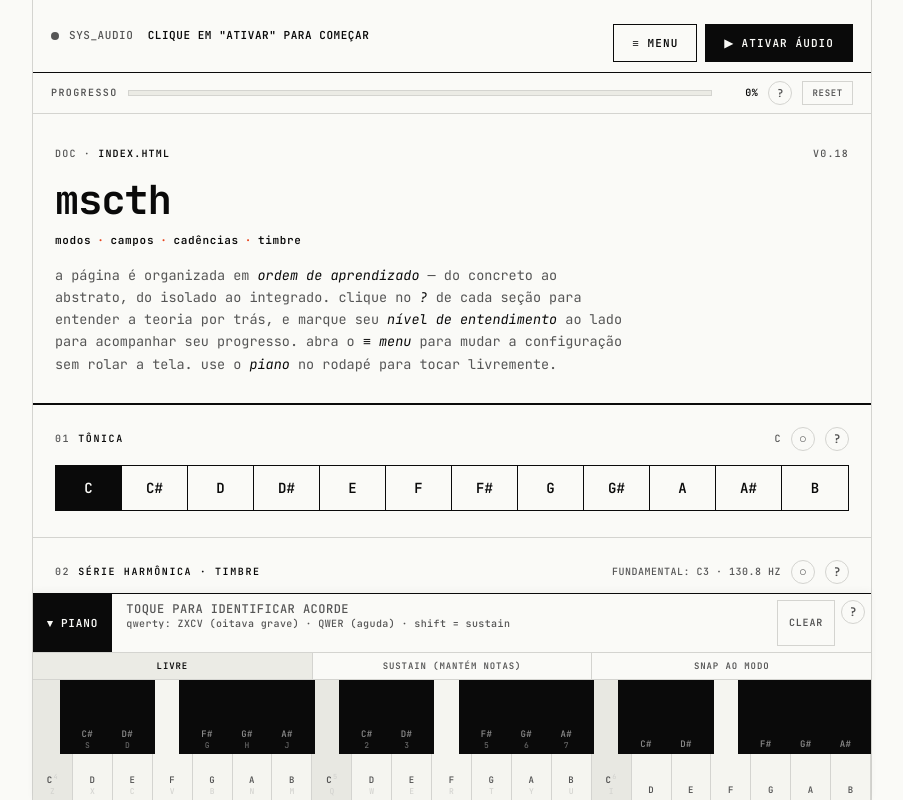
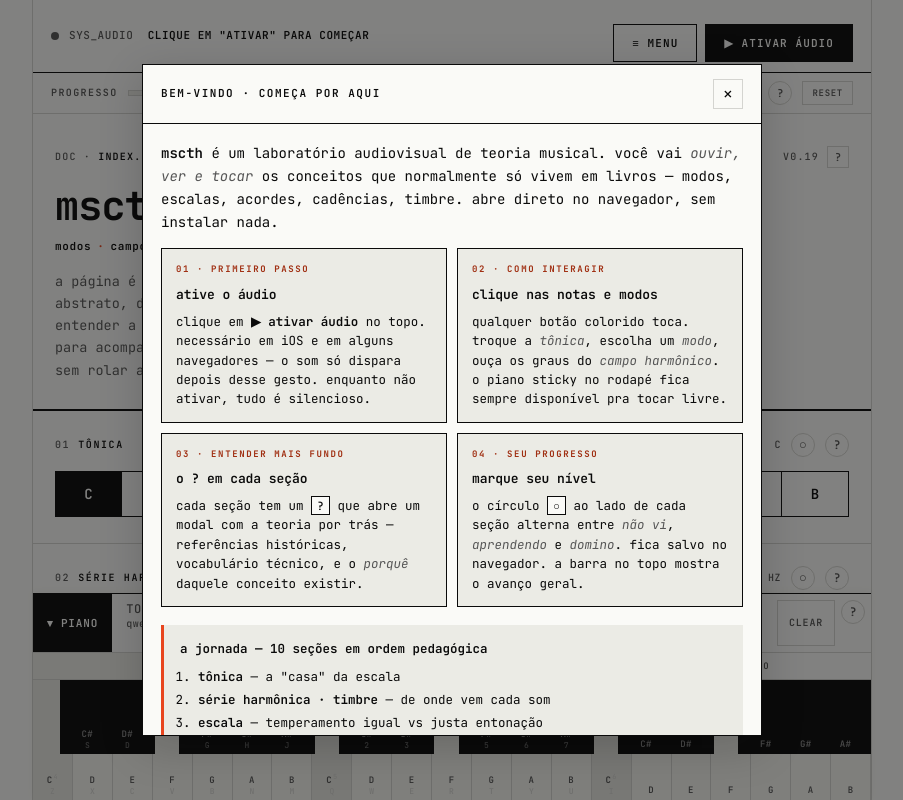
Before and after one commit to adventurelabsbrasil/mscth, a plain HTML site: page index.html in a window 1280 px wide. Shown: the top 800 px of the page, without its empty margins (188-1091 px from the left). Drawn offline with Linux system fonts and the light colour scheme.

Commit message:
feat: v0.19.0 — modal de boas-vindas no primeiro acesso
- Onboarding overlay automático na primeira visita explicando o que
  é o app, como ativar áudio, como interagir e como funciona o
  marcador de progresso. Persistência via localStorage.
- Tour da jornada pedagógica: as 10 seções listadas em ordem
  (tônica → tonnetz) com sugestão de fluxo pra iniciante e pra
  quem já tem teoria.
- Botão "?" no header (ao lado da versão) reabre a introdução
  a qualquer momento.
- README live URL atualizada pra https://adventurelabsbrasil.github.io/mscth/

Co-Authored-By: Claude Opus 4.7 (1M context) <noreply@anthropic.com>

```diff
--- a/index.html
+++ b/index.html
@@ -229,6 +229,25 @@
   .modal-body em{font-style:italic;color:var(--mute)}
   .modal-body code{font-family:inherit;background:var(--softer);padding:1px 5px;font-size:12.5px;font-weight:500}
   .modal-body .accent{color:var(--accent-deep);font-weight:600}
+  .modal-body .welcome-intro{font-size:14px;line-height:1.65;margin-bottom:14px}
+  .welcome-cards{display:grid;grid-template-columns:1fr 1fr;gap:10px;margin:14px 0 18px}
+  .welcome-card{border:1px solid var(--line);padding:13px 14px;background:var(--softer)}
+  .welcome-card .wc-num{font-size:9px;font-weight:700;letter-spacing:0.18em;text-transform:uppercase;color:var(--accent-deep);margin-bottom:6px}
+  .welcome-card .wc-title{font-size:13px;font-weight:600;margin-bottom:6px;letter-spacing:-0.005em}
+  .welcome-card .wc-body{font-size:12.5px;line-height:1.55;color:var(--ink)}
+  .welcome-card .wc-body em{color:var(--mute);font-style:italic}
+  .welcome-card .wc-body code{background:var(--bg);padding:1px 5px;font-size:11.5px;border:1px solid var(--line)}
+  .welcome-journey{margin:14px 0 18px;padding:14px 16px;border-left:3px solid var(--accent);background:var(--softer);font-size:12.5px;line-height:1.6}
+  .welcome-journey b{font-weight:600}
+  .welcome-journey ol{margin:8px 0 0 18px;padding:0}
+  .welcome-journey li{margin-bottom:3px}
+  .welcome-cta{display:flex;justify-content:space-between;align-items:center;gap:14px;margin-top:16px;padding-top:14px;border-top:1px solid var(--line)}
+  .welcome-cta button{font-family:inherit;font-size:12px;font-weight:600;letter-spacing:0.1em;text-transform:uppercase;background:var(--ink);color:var(--bg);border:1px solid var(--ink);padding:11px 22px;cursor:pointer;border-radius:0;transition:background 0.15s}
+  .welcome-cta button:hover{background:var(--accent-deep);border-color:var(--accent-deep)}
+  .welcome-cta .wc-aside{font-size:10.5px;color:var(--mute);letter-spacing:0.04em;text-align:right}
+  .meta-intro-btn{font-family:inherit;font-size:11px;font-weight:600;background:transparent;border:1px solid var(--soft);color:var(--mute);width:22px;height:22px;display:inline-flex;align-items:center;justify-content:center;cursor:pointer;margin-left:8px;letter-spacing:0;text-transform:none;line-height:1;vertical-align:middle;padding:0}
+  .meta-intro-btn:hover{background:var(--softer);color:var(--ink);border-color:var(--ink)}
+  @media(max-width:520px){.welcome-cards{grid-template-columns:1fr}}
 
   /* FOOTER */
   footer{padding:22px;border-top:2px solid var(--line);font-size:11px;font-weight:500;letter-spacing:0.04em;color:var(--mute);line-height:1.7}
@@ -499,7 +518,7 @@
 <header>
   <div class="meta-row">
     <span>doc · <b>index.html</b></span>
-    <span>v0.18</span>
+    <span>v0.19<button class="meta-intro-btn" id="intro-btn" aria-label="abrir introdução" title="ver introdução">?</button></span>
   </div>
   <h1>mscth</h1>
   <p class="subtitle">modos<span class="slash">·</span>campos<span class="slash">·</span>cadências<span class="slash">·</span>timbre</p>
@@ -885,6 +904,55 @@ const CADENCES = [
 
 // MODAL CONTENT
 const MODAL_DOCS = {
+  'welcome': { title:'bem-vindo · começa por aqui', body:`
+<p class="welcome-intro"><b>mscth</b> é um laboratório audiovisual de teoria musical. você vai <em>ouvir, ver e tocar</em> os conceitos que normalmente só vivem em livros — modos, escalas, acordes, cadências, timbre. abre direto no navegador, sem instalar nada.</p>
+
+<div class="welcome-cards">
+  <div class="welcome-card">
+    <div class="wc-num">01 · primeiro passo</div>
+    <div class="wc-title">ative o áudio</div>
+    <div class="wc-body">clique em <b>▶ ativar áudio</b> no topo. necessário em iOS e em alguns navegadores — o som só dispara depois desse gesto. enquanto não ativar, tudo é silencioso.</div>
+  </div>
+  <div class="welcome-card">
+    <div class="wc-num">02 · como interagir</div>
+    <div class="wc-title">clique nas notas e modos</div>
+    <div class="wc-body">qualquer botão colorido toca. troque a <em>tônica</em>, escolha um <em>modo</em>, ouça os graus do <em>campo harmônico</em>. o piano sticky no rodapé fica sempre disponível pra tocar livre.</div>
+  </div>
+  <div class="welcome-card">
+    <div class="wc-num">03 · entender mais fundo</div>
+    <div class="wc-title">o ? em cada seção</div>
+    <div class="wc-body">cada seção tem um <code>?</code> que abre um modal com a teoria por trás — referências históricas, vocabulário técnico, e o <em>porquê</em> daquele conceito existir.</div>
+  </div>
+  <div class="welcome-card">
+    <div class="wc-num">04 · seu progresso</div>
+    <div class="wc-title">marque seu nível</div>
+    <div class="wc-body">o círculo <code>○</code> ao lado de cada seção alterna entre <em>não vi</em>, <em>aprendendo</em> e <em>domino</em>. fica salvo no navegador. a barra no topo mostra o avanço geral.</div>
+  </div>
+</div>
+
+<div class="welcome-journey">
+<b>a jornada — 10 seções em ordem pedagógica</b>
+<ol>
+  <li><b>tônica</b> — a "casa" da escala</li>
+  <li><b>série harmônica · timbre</b> — de onde vem cada som</li>
+  <li><b>escala</b> — temperamento igual vs justa entonação</li>
+  <li><b>modo</b> — 16 escalas em 5 famílias</li>
+  <li><b>caráter do modo</b> — o que torna cada modo único</li>
+  <li><b>padrões melódicos</b> — escalas em movimento</li>
+  <li><b>círculo das quintas</b> — relações tonais</li>
+  <li><b>cadências</b> — gestos harmônicos canônicos</li>
+  <li><b>campo harmônico</b> — acordes nativos do modo</li>
+  <li><b>tonnetz</b> — geometria da harmonia</li>
+</ol>
+</div>
+
+<p>iniciante? <b>role de cima pra baixo</b>. já sabe teoria? pula direto pra <em>cadências</em>, <em>campo harmônico</em> ou <em>tonnetz</em>. use o <code>≡ menu</code> pra trocar tônica/modo sem rolar.</p>
+
+<div class="welcome-cta">
+  <span class="wc-aside">essa intro fica disponível em <code>?</code> no header</span>
+  <button id="welcome-start">começar a explorar →</button>
+</div>
+` },
   '01': { title:'01 · tônica', body:`
 <p>a <b>tônica</b> é o centro gravitacional de uma escala. é a nota onde a tensão se resolve, o ponto de repouso, a "casa" pra onde a melodia quer voltar. dentro de qualquer modo, ela é o referencial a partir do qual todos os outros graus são contados.</p>
 <p>trocar a tônica é <em>transpor</em>. a estrutura intervalar (tom-tom-semitom-tom-tom-tom-semitom no jônio, por exemplo) viaja junto. <code>C jônio</code> e <code>G jônio</code> têm exatamente o mesmo "som modal" — só foram realocados pra alturas diferentes. o caráter (luminoso, melancólico, etéreo, tenso) é definido pela <em>estrutura</em>, não pela altura absoluta.</p>
@@ -3747,6 +3815,27 @@ document.querySelectorAll('.help-btn').forEach(function(b){
 document.getElementById('modal-close').addEventListener('click', closeModal);
 modalBackdrop.addEventListener('click', closeModal);
 
+// ============ WELCOME / ONBOARDING ============
+const WELCOME_FLAG = 'mscth.onboarded.v1';
+function markOnboarded(){
+  try{ localStorage.setItem(WELCOME_FLAG, '1'); }catch(e){}
+}
+document.getElementById('intro-btn').addEventListener('click', function(){ openModal('welcome'); });
+document.getElementById('modal-body').addEventListener('click', function(e){
+  if(e.target && e.target.id === 'welcome-start'){
+    markOnboarded();
+    closeModal();
+  }
+});
+function maybeShowWelcome(){
+  let seen = false;
+  try{ seen = localStorage.getItem(WELCOME_FLAG) === '1'; }catch(e){}
+  if(!seen){
+    openModal('welcome');
+    markOnboarded();
+  }
+}
+
 // ============ LEVEL BUTTONS ============
 document.querySelectorAll('.level-btn').forEach(function(btn){
   btn.addEventListener('click', function(e){
@@ -3767,6 +3856,7 @@ document.addEventListener('keydown', function(e){
 loadLevels();
 renderAll();
 applyLevels();
+maybeShowWelcome();
 </script>
 </body>
 </html>
```
Also changed, not shown: 2 other files.
